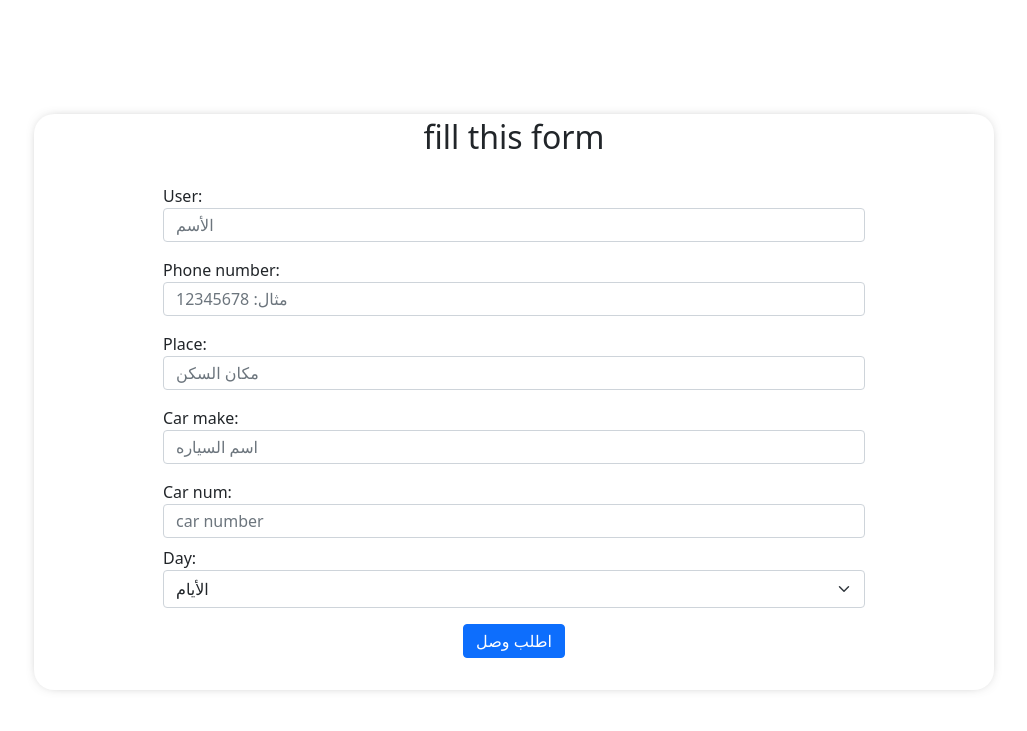
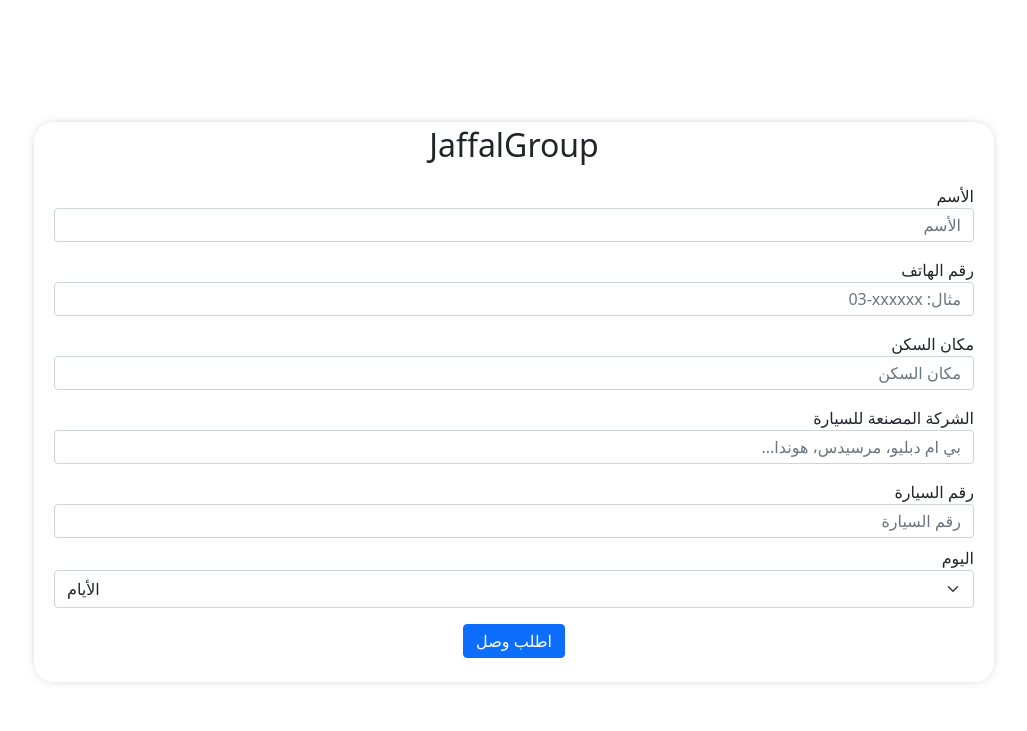
Before and after one commit to HaithamKhadra/station_q, a Django app: page / in a window 1280 px wide. Shown: the top 731 px of the page, without its empty margins (126-1153 px from the left). Run offline with Django 3.2, Linux system fonts and the light colour scheme; data comes from the database, SQL or seed files in the repository; both versions use the stored data as it was after the commit.

Commit message:
almost everything in arabic

```diff
--- a/gas_q/forms.py
+++ b/gas_q/forms.py
@@ -1,8 +1,8 @@
-from re import template
-from django.contrib.auth import models
-from django.db.models import fields
+# from re import template
+# from django.contrib.auth import models
+# from django.db.models import fields
 from django.forms import TextInput, Select
-from django.forms import widgets
+# from django.forms import widgets
 from django.forms.widgets import TextInput
 from .models import Appointment
 from django import forms
@@ -25,22 +25,20 @@
             }),
             'car_make': TextInput(attrs={
                 'class': 'form-control py-1 mb-3',
-                'placeholder': 'اسم السياره'
+                'placeholder': '...بي ام دبليو، مرسيدس، هوندا'
             }),
             'day': Select(attrs={
-                # 'style': 'max-width: 400px;',
                 'class':'day_options form-select',
             }),
             'timeslot': Select(attrs={
-                'label': 'بتبتبتبت',
                 'class':'hour_options form-select',
             }),
             'car_num': TextInput(attrs={
                 'class': 'form-control py-1 mb-2',
-                'placeholder': 'car number'
+                'placeholder': 'رقم السيارة'
             }),
             'phone_number': TextInput(attrs={
                 'class': 'form-control py-1 mb-3',
-                'placeholder': 'مثال: 12345678'
+                'placeholder': '03-xxxxxx :مثال'
             }),
         }
--- a/gas_q/models.py
+++ b/gas_q/models.py
@@ -1,6 +1,6 @@
 from django.contrib.auth.models import AbstractUser
 from django.db import models
-from django.core.validators import RegexValidator, MaxLengthValidator, MinLengthValidator
+from django.core.validators import RegexValidator
 
 
 class User(AbstractUser):
@@ -8,13 +8,6 @@
 
     def __str__(self):
         return self.username
-
-# class CarMake(models.Model):
-#     name = models.CharField(max_length=64)
-#     slug = models.SlugField()
-
-#     def __str__(self):
-#         return self.name
 
 
 class Appointment(models.Model):
@@ -24,20 +17,20 @@
 
     TIMESLOT_LIST = (
         (None, 'الأوقات'),
-        (00, '08:30 – 09:00'),
-        (10, '09:00 – 09:30'),
-        (11, '09:30 – 10:00'),
-        (12, '10:00 – 10:30'),
-        (13, '10:30 – 11:00'),
-        (14, '11:00 – 11:30'),
-        (15, '11:30 – 12:00'),
-        (16, '12:00 – 12:30'),
-        (17, '12:30 – 01:00'),
-        (18, '01:00 – 01:30'),
-        (19, '01:30 – 02:00'),
-        (20, '02:00 – 02:30'),
-        (21, '02:30 – 03:00'),
-        (22, '03:00 – 03:30'),
+        (10, '08:30 – 09:00'),
+        (11, '09:00 – 09:30'),
+        (12, '09:30 – 10:00'),
+        (13, '10:00 – 10:30'),
+        (14, '10:30 – 11:00'),
+        (15, '11:00 – 11:30'),
+        (16, '11:30 – 12:00'),
+        (17, '12:00 – 12:30'),
+        (18, '12:30 – 01:00'),
+        (19, '01:00 – 01:30'),
+        (20, '01:30 – 02:00'),
+        (21, '02:00 – 02:30'),
+        (22, '02:30 – 03:00'),
+        (23, '03:00 – 03:30'),
     )
 
     DAYS = (
@@ -58,11 +51,11 @@
     # )
     car_make = models.CharField(max_length=24, blank=False)
     phone_number = models.CharField(
-                max_length=8,
+                max_length=9,
                 blank=True,
                 validators=[RegexValidator(
-                    regex='^[0-9]{8}',
-                    message='8 nums',
+                    regex='^[0-9]{2}-[0-9]{6}',
+                    message='must be 8 numbers for example: 03-xxxxxx',
                     code='nomatch')]
     )
     place = models.CharField(max_length=24, blank=False, null=True)
--- a/gas_q/static/gas_q/styles.css
+++ b/gas_q/static/gas_q/styles.css
@@ -26,3 +26,12 @@
   display: block;
   margin: 0 auto;
 }
+
+input{
+  text-align: right;
+}
+
+label {
+  display: block;
+  text-align: right;
+}
--- a/gas_q/templates/gas_q/index.html
+++ b/gas_q/templates/gas_q/index.html
@@ -6,18 +6,26 @@
 {% block body %}
 
 <section class="container d-flex flex-column justify-items-center align-items-center w-75 mt-1">
-  <h2 class="d-flex justify-content-center py-1">fill this form</h2>
-  <form class="d-flex flex-column justify-content-center w-75 py-3" action="{% url 'index' %}" method="post">
+  <h2 class="d-flex justify-content-center py-1">JaffalGroup</h2>
+  <form class="d-flex flex-column justify-content-center w-100 py-2 px-2" action="{% url 'index' %}" method="post">
     {% csrf_token %}
-    {{ form }}
-    <!-- {{ form.user }}
-    <label for="id_phone_number">Origin</label>
-    {{ form.phone_number }}
-    {{ form.place }}
-    {{ form.car_make }}
-    {{ form.car_num }}
-    {{ form.day }}
-    {{ form.timeslot }} -->
+    <!-- {{ form }} -->
+    <div>
+      <label for="id_user">الأسم</label>
+      {{ form.user }}
+      <label for="id_phone_number">رقم الهاتف</label>
+      {{ form.phone_number }}
+      <label for="id_place">مكان السكن</label>
+      {{ form.place }}
+      <label for="id_car_make">الشركة المصنعة للسيارة</label>
+      {{ form.car_make }}
+      <label for="id_car_num">رقم السيارة</label>
+      {{ form.car_num }}
+      <label for="id_day">اليوم</label>
+      {{ form.day }}
+      <label for="id_timeslot">الأوقات </label>
+      {{ form.timeslot }}
+    </div>
 
     <!-- <div>
         <input autofocus type="text" name="carmaker" placeholder="car maker">
--- a/gas_q/templates/gas_q/layout.html
+++ b/gas_q/templates/gas_q/layout.html
@@ -25,7 +25,7 @@
 
     {% if user.is_authenticated %}
     <div class="alert alert-success mb-3" role="alert">
-        <small>Logged in as </small><strong> {{ user.username }}</strong>.
+        <small>Welcome... </small><strong> {{ user.username }}</strong>.
     </div>
     {% endif %}
 
--- a/gas_q/views.py
+++ b/gas_q/views.py
@@ -1,14 +1,13 @@
 from django.db import IntegrityError
 from django.contrib.auth import authenticate, login, logout
-from django.contrib.auth.decorators import login_required
+# from django.contrib.auth.decorators import login_required
 from django.http import HttpResponseRedirect, JsonResponse , HttpResponse, response
 # from django.http import HttpResponse, HttpResponseRedirect, JsonResponse
 
-from django.shortcuts import render, redirect
+from django.shortcuts import render
 from django.urls import reverse
 from .models import Appointment, User
 from .forms import CreateForm
-from django.contrib import messages
 import json
 import csv
 import xlwt
@@ -58,7 +57,6 @@
         return render(request, "gas_q/register.html")
 
 
-# @login_required(login_url='/login')
 def index(request):
 
     form = CreateForm()
@@ -73,29 +71,24 @@
             day = request.POST['day']
             timeslot = request.POST['timeslot']
             user = request.POST['user']
+            place = request.POST['place']
             car_num_exists = Appointment.objects.filter(car_num=car_num).exists()
             user_has_app = Appointment.objects.filter(user=user).exists()
             time_taken = Appointment.objects.filter(day=day, timeslot=timeslot).count() >= 2 # CHANGE TO 6
-            # timeslot_taken = Appointment.objects.filter(timeslot=timeslot).count() > 2
 
-            # print(time_taken)
             if car_num_exists or user_has_app or time_taken:
                 return render(request, 'gas_q/error.html')
             else:
                 new_appointment.user = user
+                new_appointment.place = place
                 new_appointment.save()
-                # return redirect('index')
                 return render(request, 'gas_q/done.html')
 
     return render(request, 'gas_q/index.html', {
         'form': form
     })
 
-    # return render(request, "gas_q/index.html", {
-    #     'test': 'hello, world!'
-    # })
 
-# @login_required(login_url='/login')
 def json(request):
     if request.method == 'GET':
         try:
@@ -107,30 +100,7 @@
         all_apps = all_apps
         return JsonResponse([post.serialize() for post in all_apps], safe=False)
 
-# @login_required(login_url='/login')
-# def export_data(request):
 
-#     response = HttpResponse(content_type='text/csv')
-#     response['Content_Desposition']='attachment; filename=Appointment'+str(datetime.datetime.now())+'.csv'
-
-#     writer = csv.writer(response, dialect='excel-tab')
-#     writer.writerow(['user', 'car_make', 'car_num', 'day', 'timeslot'])
-
-#     appointments = Appointment.objects.all()
-
-#     for appointment in appointments:
-#         for slot in range(len(appointment.TIMESLOT_LIST)):
-#             if appointment.TIMESLOT_LIST[slot][0] == appointment.timeslot:
-#                 for day in range(len(appointment.DAYS)):
-#                     if appointment.DAYS[day][0] == appointment.day:
-#                         writer.writerow([appointment.user.username, appointment.car_make,
-#                             appointment.car_num, appointment.DAYS[day][1], appointment.TIMESLOT_LIST[slot][1]])
-
-
-#     return response
-
-
-# @login_required(login_url='/login')
 def export_data(request):
 
     response = HttpResponse(content_type='application/ms-excel')
@@ -148,20 +118,10 @@
         ws.write(row_num, col_num, columns[col_num], font_style)
 
     font_style = xlwt.XFStyle()
-    # appointments = Appointment.objects.all().values_list('user', 'car_make', 'car_num', 'day', 'timeslot')
     appointments = Appointment.objects.all()
-    # print(appointments)
 
     for appointment in appointments:
         row_num += 1
-
-        # for slot in range(len(appointment.TIMESLOT_LIST)):
-        #     print(str(appointment.TIMESLOT_LIST[slot][1]))
-            # if appointment.TIMESLOT_LIST[slot][0] == appointment.timeslot:
-            #     for day in range(len(appointment.DAYS)):
-            #         if appointment.DAYS[day][0] == appointment.day:
-            #             writer.writerow([appointment.user.username, appointment.car_make,
-            #                 appointment.car_num, appointment.DAYS[day][1], appointment.TIMESLOT_LIST[slot][1]])
 
         for col_num in range(6):
             if col_num == 0:
@@ -173,18 +133,13 @@
             elif col_num == 3:
                 for slot in range(len(appointment.DAYS)):
                     if appointment.DAYS[slot][0] == appointment.day:
-                    # print(str(appointment.TIMESLOT_LIST[slot][1]))
                         ws.write(row_num, col_num, str(appointment.DAYS[slot][1]), font_style)
             elif col_num == 4:
                 for slot in range(len(appointment.TIMESLOT_LIST)):
                     if appointment.TIMESLOT_LIST[slot][0] == appointment.timeslot:
-                    # print(str(appointment.TIMESLOT_LIST[slot][1]))
                         ws.write(row_num, col_num, str(appointment.TIMESLOT_LIST[slot][1]), font_style)
             elif col_num == 5:
                 ws.write(row_num, col_num, str(appointment.place), font_style)
-        # for col_num in range(len(appointment)):
-        #     ws.write(row_num, col_num, str(appointment[col_num]), font_style)
-            # ws.write(row_num, col_num, str(appointment), font_style)
 
     wb.save(response)
 
```
Also changed, not shown: gas_q/templates/gas_q/done.html (+8 -4 lines), gas_q/templates/gas_q/error.html (+6 -6 lines), db.sqlite3, gas_q/migrations/0013_alter_appointment_phone_number.py (added), gas_q/migrations/0014_alter_appointment_timeslot.py (added).
